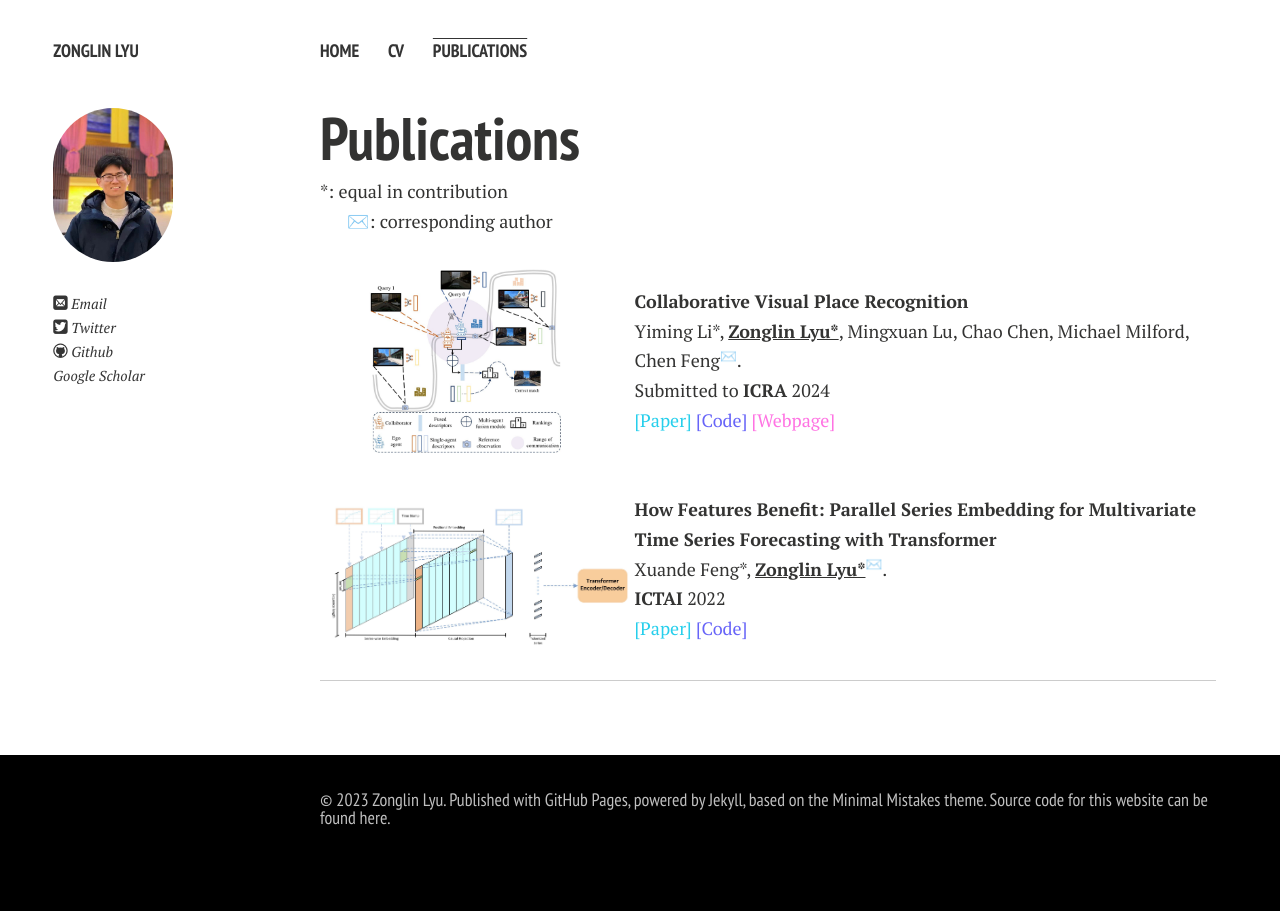
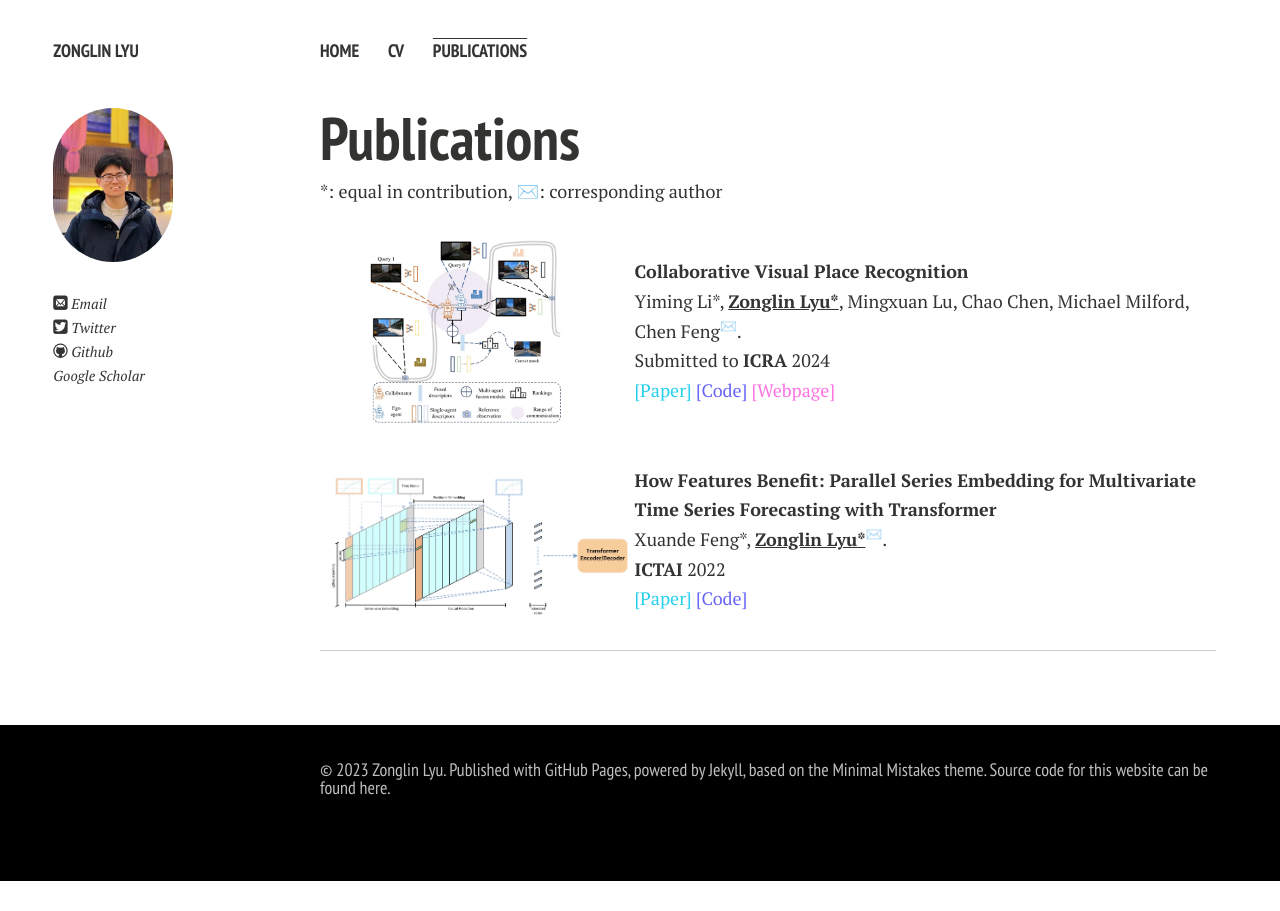
Before and after one commit to ZonglinL/ZonglinL.github.io, a Jekyll site: the page built from publications.md, in a window 1280 px wide. Built offline with Jekyll 4.4.1, drawn with Linux system fonts in a browser that asks for light colours; nearby versions of some CDN libraries; comment, search, counter and statistics services are not loaded; a style sheet for code colours, icons or effects is not loaded.

Commit message:
Update publications.md

```diff
--- a/publications.md
+++ b/publications.md
@@ -27,12 +27,9 @@ title: Publications
 
 
 # Publications
-<p>
-*: equal in contribution
-</p>
-<p>
-✉️: corresponding author
-</p>
+
+*: equal in contribution, ✉️: corresponding author
+
 <!-- =================================================================================== -->
 <table style="width:100%;border:0px;border-spacing:0px;border-collapse:separate;margin-right:auto;margin-left:auto;">
   <tbody>
```
